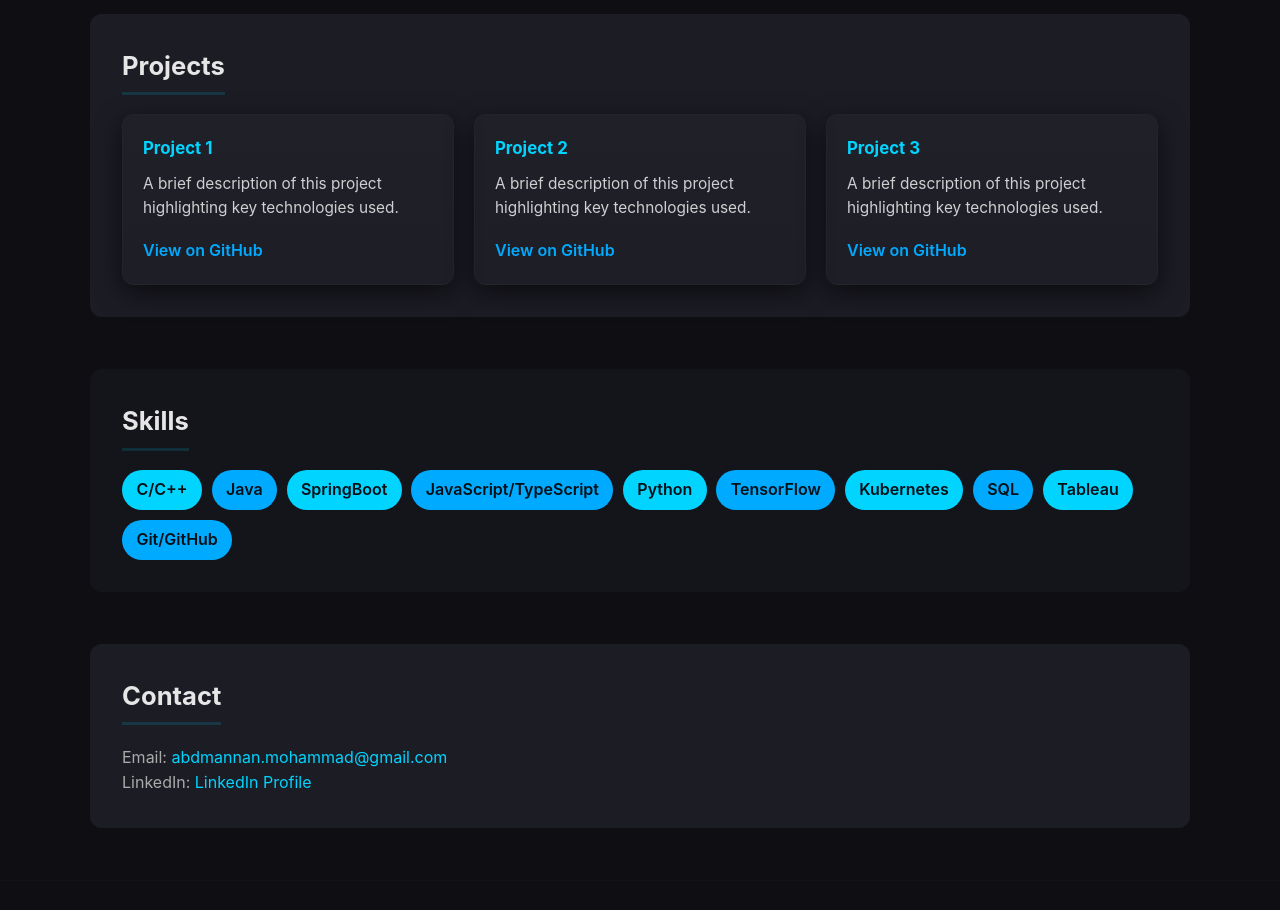
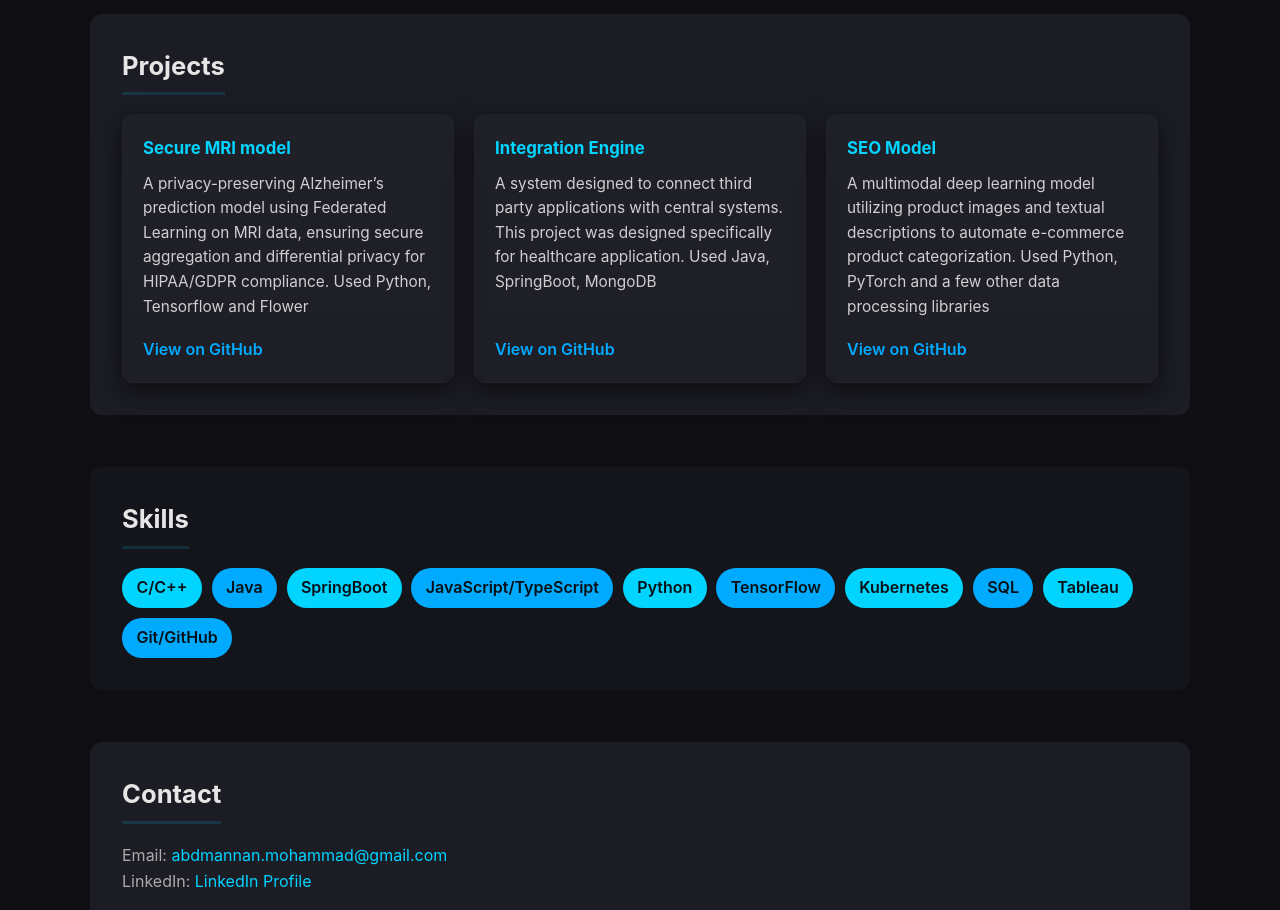
Before and after one commit to M-Abdul-Mannan-USF/portfolio_abdulmannanmohammad, a plain HTML site: page index.html in a window 1280 px wide. Shown: the part 1100-2010 px from the top of the page. Drawn offline with Linux system fonts and the light colour scheme.

Commit message:
thirteenth commit

```diff
--- a/index.html
+++ b/index.html
@@ -40,19 +40,22 @@
     <h2>Projects</h2>
     <div class="project-grid">
       <div class="project-card">
-        <h3>Project 1</h3>
-        <p>A brief description of this project highlighting key technologies used.</p>
+        <h3>Secure MRI model</h3>
+        <p> A privacy-preserving Alzheimer’s prediction model using Federated Learning on MRI data, ensuring secure
+aggregation and differential privacy for HIPAA/GDPR compliance. Used Python, Tensorflow and Flower</p>
         <a href="https://github.com/yourusername/project1" target="_blank">View on GitHub</a>
       </div>
       <div class="project-card">
-        <h3>Project 2</h3>
-        <p>A brief description of this project highlighting key technologies used.</p>
-        <a href="https://github.com/yourusername/project2" target="_blank">View on GitHub</a>
+        <h3>Integration Engine</h3>
+        <p>A system designed to connect third party applications with central systems. This project was designed
+          specifically for healthcare application. Used Java, SpringBoot, MongoDB</p>
+        <a href="https://github.com/yourusername/project3" target="_blank">View on GitHub</a>
       </div>
       <div class="project-card">
-        <h3>Project 3</h3>
-        <p>A brief description of this project highlighting key technologies used.</p>
-        <a href="https://github.com/yourusername/project3" target="_blank">View on GitHub</a>
+        <h3>SEO Model</h3>
+        <p>A multimodal deep learning model utilizing product images and textual descriptions to automate e-commerce
+          product categorization. Used Python, PyTorch and a few other data processing libraries</p>
+        <a href="https://github.com/yourusername/project2" target="_blank">View on GitHub</a>
       </div>
     </div>
   </section>
```
